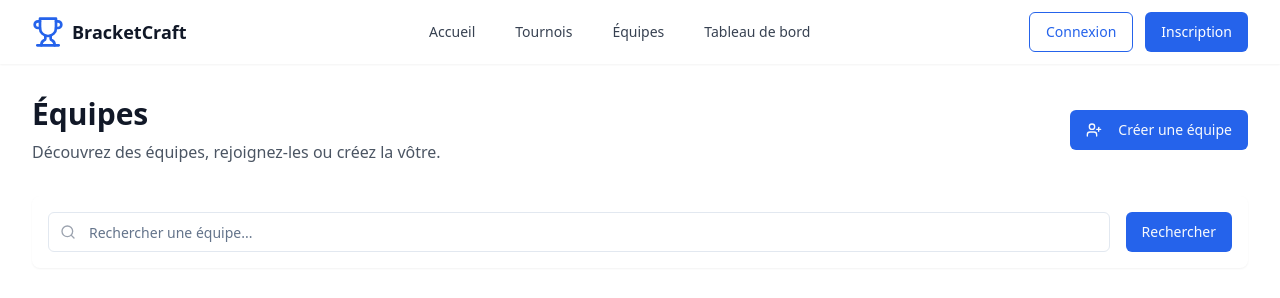
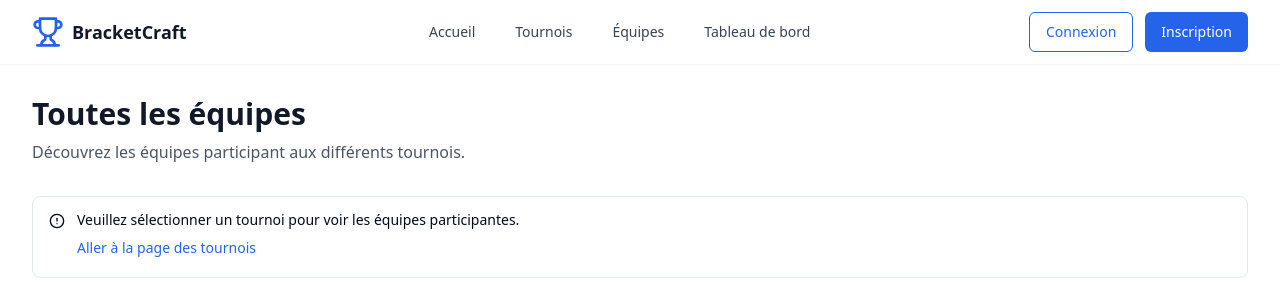
Before and after one commit to srkodev/bracketcraft, a React (Vite) app: page /teams in a window 1280 px wide. Shown: the top 298 px of the page. Built offline with nearby package versions, Linux system fonts and the light colour scheme.

Commit message:
Refactor team logic
Modify team logic to associate teams with tournaments instead of being platform-wide.

```diff
--- a/src/pages/CreateTeam.tsx
+++ b/src/pages/CreateTeam.tsx
@@ -1,23 +1,48 @@
 
-import React, { useState } from 'react';
-import { useNavigate } from 'react-router-dom';
+import React, { useState, useEffect } from 'react';
+import { useNavigate, useSearchParams } from 'react-router-dom';
 import { Button } from '@/components/ui/button';
 import { Input } from '@/components/ui/input';
 import { Label } from '@/components/ui/label';
 import { Textarea } from '@/components/ui/textarea';
 import { Card, CardContent, CardDescription, CardFooter, CardHeader, CardTitle } from '@/components/ui/card';
-import { AlertTriangle, Upload, Users, X } from 'lucide-react';
+import { AlertTriangle, Upload, Users, X, ArrowLeft } from 'lucide-react';
 import { Alert, AlertDescription } from '@/components/ui/alert';
 import { Avatar, AvatarFallback, AvatarImage } from '@/components/ui/avatar';
 import Layout from '@/components/Layout';
 
+// Liste de tournois fictifs
+const TOURNAMENTS = [
+  { id: 1, name: "Coupe de France E-Sport 2023" },
+  { id: 2, name: "League of Legends Championship" },
+  { id: 3, name: "Tournoi de Tennis Municipal" },
+  { id: 4, name: "Coupe Inter-Entreprises de Football" },
+];
+
 const CreateTeam = () => {
   const navigate = useNavigate();
+  const [searchParams] = useSearchParams();
+  const tournamentId = searchParams.get('tournamentId') ? Number(searchParams.get('tournamentId')) : null;
+
   const [teamName, setTeamName] = useState('');
   const [teamDescription, setTeamDescription] = useState('');
   const [logoPreview, setLogoPreview] = useState<string | null>(null);
   const [isLoading, setIsLoading] = useState(false);
   const [error, setError] = useState('');
+  const [currentTournament, setCurrentTournament] = useState<{id: number, name: string} | null>(null);
+
+  useEffect(() => {
+    if (tournamentId) {
+      const tournament = TOURNAMENTS.find(t => t.id === tournamentId);
+      if (tournament) {
+        setCurrentTournament(tournament);
+      } else {
+        setError("Le tournoi spécifié n'existe pas.");
+      }
+    } else {
+      setError("Veuillez sélectionner un tournoi pour inscrire une équipe.");
+    }
+  }, [tournamentId]);
 
   const handleLogoChange = (e: React.ChangeEvent<HTMLInputElement>) => {
     if (e.target.files && e.target.files[0]) {
@@ -36,6 +61,11 @@ const CreateTeam = () => {
     e.preventDefault();
     setError('');
 
+    if (!tournamentId) {
+      setError('Un tournoi doit être sélectionné pour inscrire une équipe.');
+      return;
+    }
+
     if (!teamName) {
       setError('Le nom de l\'équipe est requis.');
       return;
@@ -43,11 +73,16 @@ const CreateTeam = () => {
 
     setIsLoading(true);
 
-    // Simulons la création d'une équipe
+    // Simulons l'inscription d'une équipe à un tournoi
     setTimeout(() => {
       setIsLoading(false);
-      console.log('Team created:', { teamName, teamDescription, logoPreview });
-      navigate('/teams/1'); // Redirigeons vers la page de la nouvelle équipe
+      console.log('Team created for tournament:', {
+        teamName,
+        teamDescription,
+        logoPreview,
+        tournamentId
+      });
+      navigate(`/teams?tournamentId=${tournamentId}`);
     }, 1500);
   };
 
@@ -55,25 +90,47 @@ const CreateTeam = () => {
     <Layout>
       <div className="max-w-3xl mx-auto py-8 px-4 sm:px-6 lg:px-8">
         <div className="mb-8">
-          <h1 className="text-3xl font-bold text-gray-900">Créer une équipe</h1>
+          <h1 className="text-3xl font-bold text-gray-900">
+            {currentTournament
+              ? `Inscrire une équipe au ${currentTournament.name}`
+              : "Inscrire une équipe"}
+          </h1>
           <p className="mt-2 text-gray-600">
-            Définissez les détails de votre nouvelle équipe et invitez des membres.
+            {currentTournament
+              ? `Complétez le formulaire pour inscrire votre équipe à ce tournoi.`
+              : "Veuillez sélectionner un tournoi pour inscrire une équipe."}
           </p>
         </div>
 
-        <form onSubmit={handleSubmit}>
         {error && (
           <Alert variant="destructive" className="mb-6">
             <AlertTriangle className="h-4 w-4" />
-              <AlertDescription>{error}</AlertDescription>
+            <AlertDescription>
+              {error}
+              {!tournamentId && (
+                <div className="mt-2">
+                  <Button
+                    variant="outline"
+                    size="sm"
+                    onClick={() => navigate('/tournaments')}
+                  >
+                    <ArrowLeft className="mr-2 h-4 w-4" />
+                    Voir les tournois
+                  </Button>
+                </div>
+              )}
+            </AlertDescription>
           </Alert>
         )}
 
+        <form onSubmit={handleSubmit}>
+          {tournamentId && (
+            <>
               <Card className="mb-6">
                 <CardHeader>
                   <CardTitle>Informations de l'équipe</CardTitle>
                   <CardDescription>
-                Détails principaux de votre équipe
+                    Détails de l'équipe à inscrire au tournoi
                   </CardDescription>
                 </CardHeader>
                 <CardContent className="space-y-6">
@@ -83,7 +140,7 @@ const CreateTeam = () => {
                         <Avatar className="w-full h-full rounded-lg border-2 border-gray-200">
                           <AvatarImage src={logoPreview || ''} />
                           <AvatarFallback className="text-3xl">
-                        {teamName ? teamName.substring(0, 2).toUpperCase() : 'TE'}
+                            {teamName ? teamName.substring(0, 2).toUpperCase() : 'EQ'}
                           </AvatarFallback>
                         </Avatar>
                         <div className="absolute inset-0 bg-black bg-opacity-0 hover:bg-opacity-30 transition-all duration-200 rounded-lg flex items-center justify-center opacity-0 hover:opacity-100">
@@ -138,9 +195,9 @@ const CreateTeam = () => {
 
               <Card className="mb-8">
                 <CardHeader>
-              <CardTitle>Inviter des membres</CardTitle>
+                  <CardTitle>Membres de l'équipe</CardTitle>
                   <CardDescription>
-                Vous pourrez inviter des joueurs une fois l'équipe créée
+                    Vous pourrez ajouter des membres après avoir inscrit l'équipe
                   </CardDescription>
                 </CardHeader>
                 <CardContent>
@@ -148,7 +205,7 @@ const CreateTeam = () => {
                     <Users className="mx-auto h-12 w-12 text-gray-400" />
                     <h3 className="mt-2 text-lg font-medium text-gray-900">Pas encore de membres</h3>
                     <p className="mt-1 text-gray-500">
-                  Créez d'abord votre équipe, puis vous pourrez inviter des joueurs à la rejoindre.
+                      Créez d'abord votre équipe, puis vous pourrez ajouter des joueurs.
                     </p>
                   </div>
                 </CardContent>
@@ -158,7 +215,7 @@ const CreateTeam = () => {
                 <Button
                   type="button"
                   variant="outline"
-              onClick={() => navigate('/teams')}
+                  onClick={() => navigate(`/teams?tournamentId=${tournamentId}`)}
                   disabled={isLoading}
                 >
                   <X className="mr-2 h-4 w-4" />
@@ -170,9 +227,11 @@ const CreateTeam = () => {
                   disabled={isLoading}
                 >
                   <Users className="mr-2 h-4 w-4" />
-              {isLoading ? 'Création en cours...' : 'Créer l\'équipe'}
+                  {isLoading ? 'Inscription en cours...' : 'Inscrire l\'équipe'}
                 </Button>
               </div>
+            </>
+          )}
         </form>
       </div>
     </Layout>
--- a/src/pages/Teams.tsx
+++ b/src/pages/Teams.tsx
@@ -1,23 +1,32 @@
 
-import React, { useState } from 'react';
-import { Link } from 'react-router-dom';
+import React, { useState, useEffect } from 'react';
+import { Link, useSearchParams } from 'react-router-dom';
 import { Button } from '@/components/ui/button';
 import { Input } from '@/components/ui/input';
 import { Card, CardContent, CardFooter, CardHeader, CardTitle } from '@/components/ui/card';
-import { Users, Search, UserPlus, Crown, Share2, Trophy } from 'lucide-react';
+import { Users, Search, UserPlus, Crown, Share2, Trophy, AlertCircle } from 'lucide-react';
 import { Avatar, AvatarFallback, AvatarImage } from '@/components/ui/avatar';
+import { Alert, AlertDescription } from '@/components/ui/alert';
 import Layout from '@/components/Layout';
 
-// Données d'équipes fictives
-const TEAMS = [
+// Données de tournois fictifs (référence)
+const TOURNAMENTS = [
+  { id: 1, name: "Coupe de France E-Sport 2023" },
+  { id: 2, name: "League of Legends Championship" },
+  { id: 3, name: "Tournoi de Tennis Municipal" },
+  { id: 4, name: "Coupe Inter-Entreprises de Football" },
+];
+
+// Données d'équipes fictives liées aux tournois
+const TEAMS_DATA = [
   {
     id: 1,
     name: "Les Invincibles",
     leader: "Martin Dupont",
     leaderAvatar: "https://randomuser.me/api/portraits/men/1.jpg",
     members: 6,
-    tournaments: 12,
     wins: 5,
+    tournamentId: 1,
     logo: "https://source.unsplash.com/random/100x100/?logo"
   },
   {
@@ -26,8 +35,8 @@ const TEAMS = [
     leader: "Sophie Martin",
     leaderAvatar: "https://randomuser.me/api/portraits/women/1.jpg",
     members: 4,
-    tournaments: 8,
     wins: 3,
+    tournamentId: 1,
     logo: "https://source.unsplash.com/random/100x100/?phoenix"
   },
   {
@@ -36,8 +45,8 @@ const TEAMS = [
     leader: "Antoine Bernard",
     leaderAvatar: "https://randomuser.me/api/portraits/men/2.jpg",
     members: 5,
-    tournaments: 9,
     wins: 2,
+    tournamentId: 2,
     logo: "https://source.unsplash.com/random/100x100/?strategy"
   },
   {
@@ -46,8 +55,8 @@ const TEAMS = [
     leader: "Julie Renard",
     leaderAvatar: "https://randomuser.me/api/portraits/women/2.jpg",
     members: 6,
-    tournaments: 15,
     wins: 7,
+    tournamentId: 2,
     logo: "https://source.unsplash.com/random/100x100/?alpha"
   },
   {
@@ -56,8 +65,8 @@ const TEAMS = [
     leader: "Pierre Leclerc",
     leaderAvatar: "https://randomuser.me/api/portraits/men/3.jpg",
     members: 5,
-    tournaments: 11,
     wins: 4,
+    tournamentId: 3,
     logo: "https://source.unsplash.com/random/100x100/?champion"
   },
   {
@@ -66,24 +75,58 @@ const TEAMS = [
     leader: "Marie Dubois",
     leaderAvatar: "https://randomuser.me/api/portraits/women/3.jpg",
     members: 4,
-    tournaments: 7,
     wins: 2,
+    tournamentId: 4,
     logo: "https://source.unsplash.com/random/100x100/?omega"
   }
 ];
 
+// Type pour une équipe
+interface Team {
+  id: number;
+  name: string;
+  leader: string;
+  leaderAvatar: string;
+  members: number;
+  wins: number;
+  tournamentId: number;
+  logo: string;
+}
+
 const Teams = () => {
+  const [searchParams, setSearchParams] = useSearchParams();
+  const tournamentId = searchParams.get('tournamentId') ? Number(searchParams.get('tournamentId')) : null;
   const [searchTerm, setSearchTerm] = useState('');
-  const [teams, setTeams] = useState(TEAMS);
+  const [teams, setTeams] = useState<Team[]>([]);
+  const [currentTournament, setCurrentTournament] = useState<{id: number, name: string} | null>(null);
+
+  useEffect(() => {
+    // Filtrer les équipes par tournoi et terme de recherche
+    let filteredTeams = TEAMS_DATA;
+
+    if (tournamentId) {
+      filteredTeams = filteredTeams.filter(team => team.tournamentId === tournamentId);
+      const tournament = TOURNAMENTS.find(t => t.id === tournamentId);
+      if (tournament) {
+        setCurrentTournament(tournament);
+      }
+    } else {
+      setCurrentTournament(null);
+    }
+
+    if (searchTerm) {
+      filteredTeams = filteredTeams.filter(team =>
+        team.name.toLowerCase().includes(searchTerm.toLowerCase()) ||
+        team.leader.toLowerCase().includes(searchTerm.toLowerCase())
+      );
+    }
+
+    setTeams(filteredTeams);
+  }, [tournamentId, searchTerm]);
 
   const handleSearch = (e: React.FormEvent) => {
     e.preventDefault();
-    // Filtrer les équipes en fonction du terme de recherche
-    const filtered = TEAMS.filter(team =>
-      team.name.toLowerCase().includes(searchTerm.toLowerCase()) ||
-      team.leader.toLowerCase().includes(searchTerm.toLowerCase())
-    );
-    setTeams(filtered);
+    // Le filtrage est déjà géré par useEffect
   };
 
   return (
@@ -91,20 +134,40 @@ const Teams = () => {
       <div className="max-w-7xl mx-auto py-8 px-4 sm:px-6 lg:px-8">
         <div className="flex flex-col md:flex-row justify-between items-start md:items-center mb-8">
           <div>
-            <h1 className="text-3xl font-bold text-gray-900">Équipes</h1>
+            <h1 className="text-3xl font-bold text-gray-900">
+              {currentTournament ? `Équipes - ${currentTournament.name}` : 'Toutes les équipes'}
+            </h1>
             <p className="mt-2 text-gray-600">
-              Découvrez des équipes, rejoignez-les ou créez la vôtre.
+              {currentTournament
+                ? `Découvrez les équipes participant à ce tournoi`
+                : `Découvrez les équipes participant aux différents tournois.`}
             </p>
           </div>
+          {currentTournament && (
             <div className="mt-4 md:mt-0">
-            <Link to="/teams/create">
+              <Link to={`/teams/create?tournamentId=${currentTournament.id}`}>
                 <Button className="bg-tournament-blue hover:bg-blue-600">
                   <UserPlus className="mr-2 h-4 w-4" />
-                Créer une équipe
+                  Inscrire une équipe
                 </Button>
               </Link>
             </div>
+          )}
         </div>
+
+        {!currentTournament && (
+          <Alert className="mb-6">
+            <AlertCircle className="h-4 w-4" />
+            <AlertDescription>
+              Veuillez sélectionner un tournoi pour voir les équipes participantes.
+              <div className="mt-2">
+                <Link to="/tournaments" className="text-tournament-blue hover:underline">
+                  Aller à la page des tournois
+                </Link>
+              </div>
+            </AlertDescription>
+          </Alert>
+        )}
 
         <div className="bg-white rounded-lg shadow-sm p-4 mb-8">
           <form onSubmit={handleSearch} className="flex flex-col md:flex-row gap-4">
@@ -126,7 +189,7 @@ const Teams = () => {
 
         <div className="grid grid-cols-1 md:grid-cols-2 lg:grid-cols-3 gap-6">
           {teams.map((team) => (
-            <Link to={`/teams/${team.id}`} key={team.id}>
+            <Link to={`/teams/${team.id}?tournamentId=${team.tournamentId}`} key={team.id}>
               <Card className="h-full hover:shadow-md transition-shadow duration-300">
                 <CardHeader className="flex flex-row items-center gap-4">
                   <Avatar className="h-14 w-14 border-2 border-gray-200">
@@ -182,8 +245,14 @@ const Teams = () => {
         {teams.length === 0 && (
           <div className="text-center py-12">
             <Users className="mx-auto h-12 w-12 text-gray-400" />
-            <h3 className="mt-2 text-lg font-medium text-gray-900">Aucune équipe trouvée</h3>
-            <p className="mt-1 text-gray-500">Essayez de modifier vos critères de recherche.</p>
+            <h3 className="mt-2 text-lg font-medium text-gray-900">
+              {currentTournament ? "Aucune équipe inscrite à ce tournoi" : "Aucune équipe trouvée"}
+            </h3>
+            <p className="mt-1 text-gray-500">
+              {currentTournament
+                ? "Soyez le premier à inscrire votre équipe !"
+                : "Essayez de modifier vos critères de recherche ou sélectionnez un tournoi."}
+            </p>
           </div>
         )}
       </div>
```
Also changed, not shown: src/pages/Tournaments.tsx (+29 -9 lines). Lines whose indentation alone changed are shown as unchanged.
